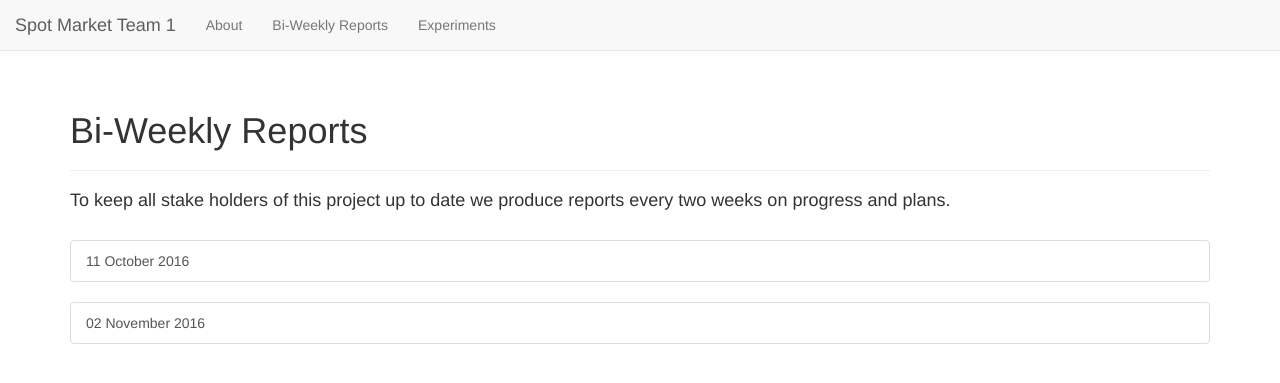
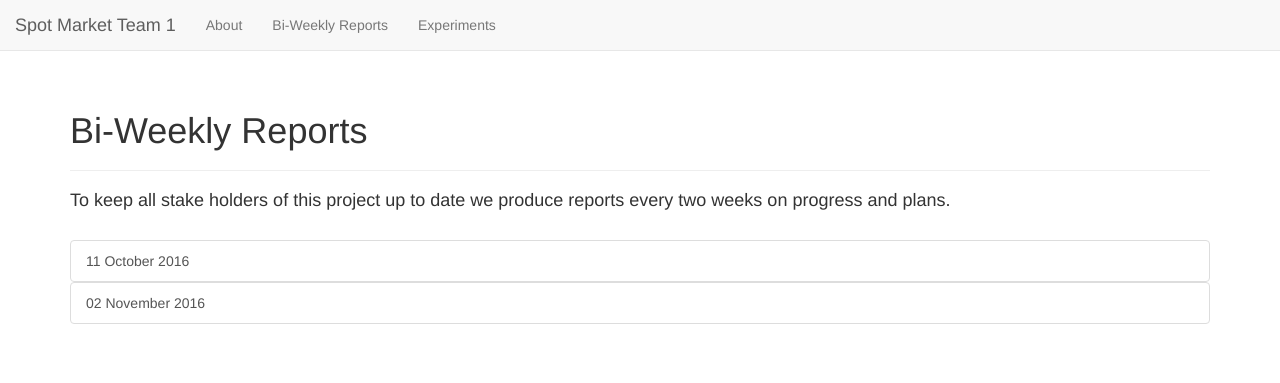
Before and after one commit to Thalexander/sm1-site, a Jekyll site: the page built from biweekly.md, in a window 1280 px wide. Shown: the top 383 px of the page. Built offline with Jekyll 4.4.1, drawn with Linux system fonts in a browser that asks for light colours.

Commit message:
Improve handling of multiple biweekly reports

```diff
--- a/_layouts/biweekly.html
+++ b/_layouts/biweekly.html
@@ -2,10 +2,10 @@
 layout: page
 ---
 
-{% for report in site.data.biweekly %}
-  <div class="list-group">
+<div class="list-group">
+  {% for report in site.data.biweekly %}
     <a href="{{ report.path | absolute_url }}">
       <button type="button" class="list-group-item"> {{ report.date | date_to_long_string }} </button>
     </a>
-  </div>
-{% endfor %}
+  {% endfor %}
+</div>
```
